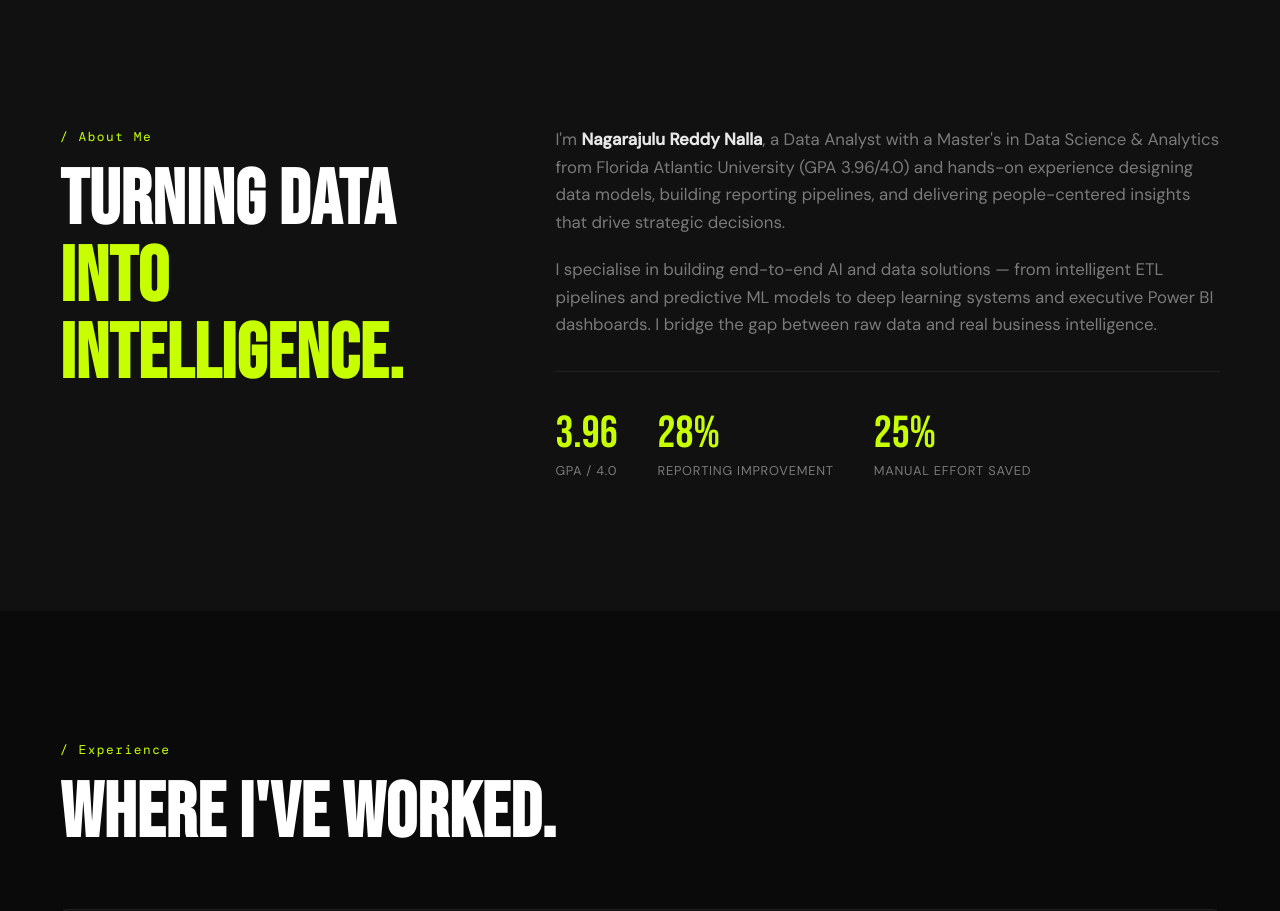
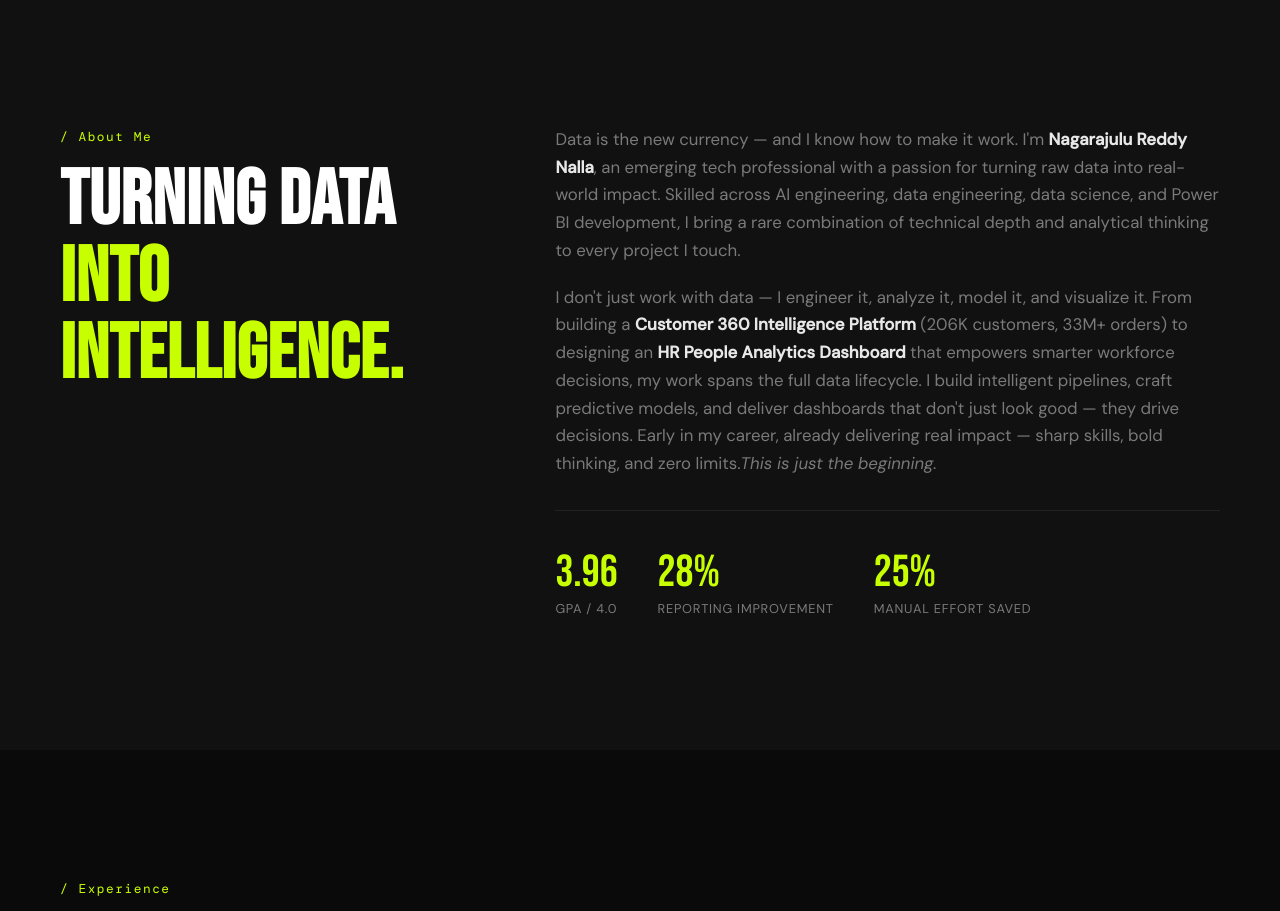
Before and after one commit to Nag4535/portfolio, a React (Vite) app: page / in a window 1280 px wide. Shown: the part 802-1713 px from the top of the page. Built offline with nearby package versions, Linux system fonts and the light colour scheme.

Commit message:
Update bio to match LinkedIn about section

```diff
--- a/src/App.jsx
+++ b/src/App.jsx
@@ -478,15 +478,19 @@ function About() {
         </div>
         <div className="about__right">
           <p className="about__body">
-            I'm <strong>Nagarajulu Reddy Nalla</strong>, a Data Analyst with a Master's in
-            Data Science &amp; Analytics from Florida Atlantic University (GPA 3.96/4.0)
-            and hands-on experience designing data models, building reporting pipelines, and
-            delivering people-centered insights that drive strategic decisions.
+            Data is the new currency — and I know how to make it work. I'm <strong>Nagarajulu Reddy Nalla</strong>,
+            an emerging tech professional with a passion for turning raw data into real-world impact.
+            Skilled across AI engineering, data engineering, data science, and Power BI development,
+            I bring a rare combination of technical depth and analytical thinking to every project I touch.
           </p>
           <p className="about__body">
-            I specialise in building end-to-end AI and data solutions — from intelligent ETL pipelines
-            and predictive ML models to deep learning systems and executive Power BI dashboards.
-            I bridge the gap between raw data and real business intelligence.
+            I don't just work with data — I engineer it, analyze it, model it, and visualize it.
+            From building a <strong>Customer 360 Intelligence Platform</strong> (206K customers, 33M+ orders)
+            to designing an <strong>HR People Analytics Dashboard</strong> that empowers smarter workforce decisions,
+            my work spans the full data lifecycle. I build intelligent pipelines, craft predictive models,
+            and deliver dashboards that don't just look good — they drive decisions.
+            Early in my career, already delivering real impact — sharp skills, bold thinking, and zero limits.
+            <em>This is just the beginning.</em>
           </p>
           <div className="about__stats">
             {[["3.96","GPA / 4.0"],["28%","Reporting improvement"],["25%","Manual effort saved"]].map(([n,l]) => (
```
